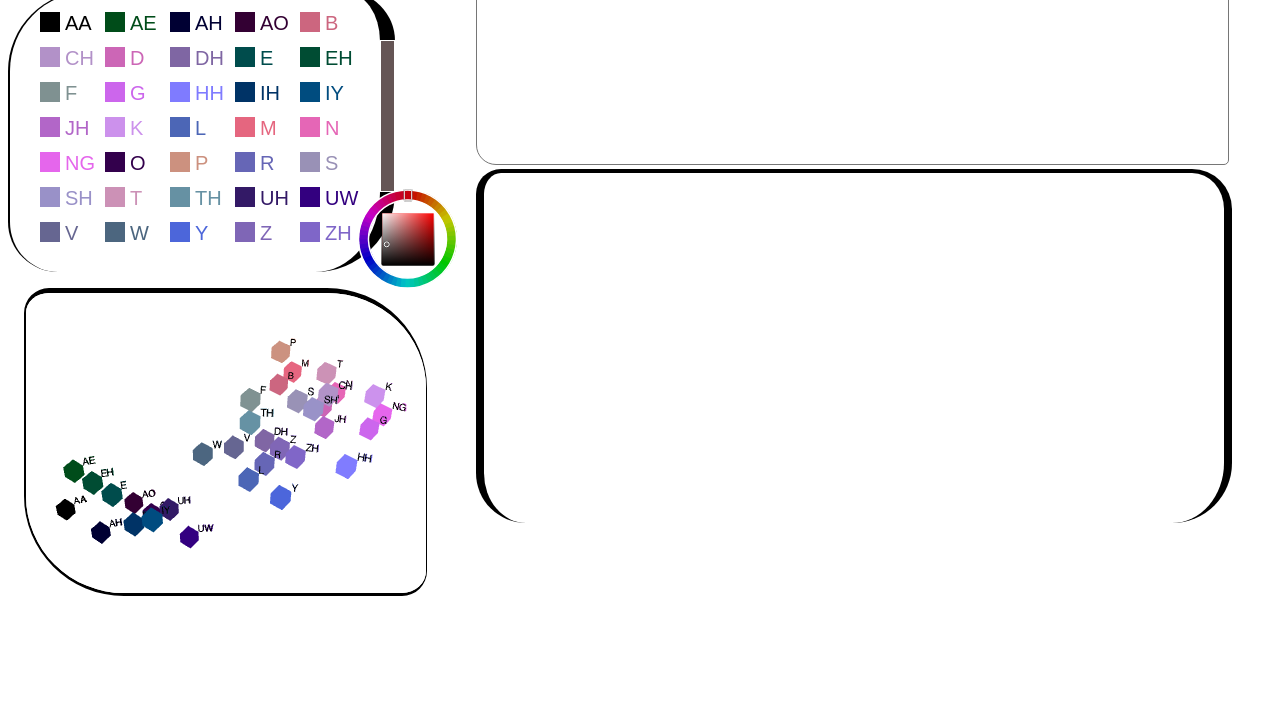
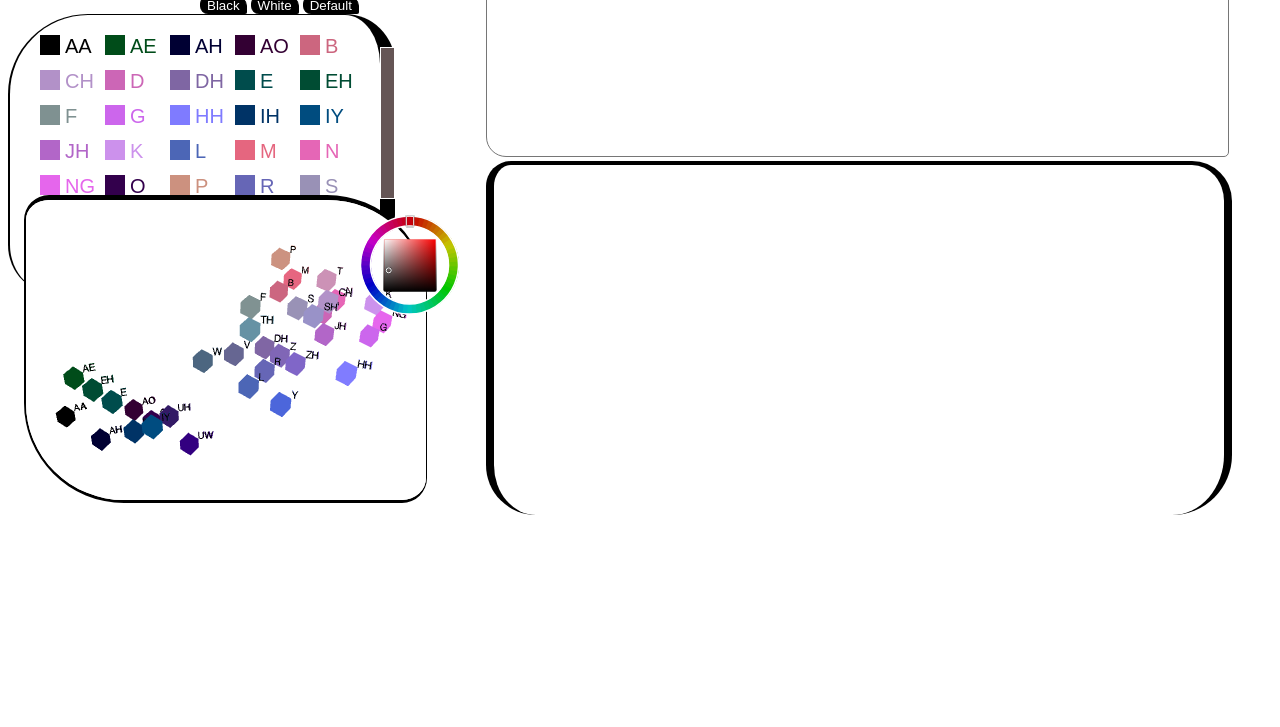
Before and after one commit to madwed/Phonetic-Color, a website: page index.html in a window 1280 px wide. Shown: the part 73-800 px from the top of the page. Drawn offline with Linux system fonts and the light colour scheme; animation ran at ten frames a second.

Commit message:
actually fixed color wheel to UI, need to fix click handling

```diff
--- a/index.html
+++ b/index.html
@@ -8,17 +8,17 @@
 
 	<div id="mapper">
 		<h1></h1>
-		<div id="words">
-			<!-- Is there a way to get value from #text_field w/o a document.getElementById -->
-			<input type="submit" value="Submit" id="submit" />
+			<button type="submit" id="submit">Submit</button>
 			<textarea id="text_field"></textarea>
-
-
-		</div>
-		<canvas id="textCanvas" width="740px"></canvas>
+		<canvas id="textCanvas"></canvas>
 	</div>
 	<div id="cuber">
 		<h1>Phonetic Color</h1>
+		<div id="buttons">
+			<button id="black" type="button">Black</button>
+			<button id="white" type="button">White</button>
+			<button id="default" type="button">Default</button>
+		</div>
 		<canvas id="keyCanvas" width="370px" height="280px"></canvas>
 		<div id="color"></div>
 		<div id="colorWheel"></div>
--- a/public/js/contentCanvas.js
+++ b/public/js/contentCanvas.js
@@ -1,12 +1,13 @@
 (function(){
 
 var textCanvas = document.getElementById("textCanvas"),
-textCtx = textCanvas.getContext("2d");
+textCtx = textCanvas.getContext("2d"),
+contentBox = document.getElementById("mapper");
 
 Operator.prototype.drawContent = function (codeString) {
 	var codedWords = codeString.split("J"), codedWordsLength = codedWords.length,
 		phoWidth = 4, phoHeight = 20,
-		margin = 40, rightMargin = textCanvas.width - margin - phoWidth,
+		margin = 40, rightMargin = contentBox.clientWidth - margin - phoWidth,
 		col = margin, row = margin / 4, newLine = phoHeight + 2, space = phoWidth * 2,
 		word, codedWord, codedLength, canvasHeight;
 	//Calculate the height the ca nvas should be for the input
@@ -21,7 +22,9 @@ Operator.prototype.drawContent = function (codeString) {
 	}, [phoHeight, 0]);
 	canvasHeight = canvasHeight[0] + row + row;
 	textCanvas.height = canvasHeight;
+	textCanvas.width = contentBox.clientWidth;
 	textCanvas.style.height = canvasHeight + "px";
+	textCanvas.style.width = contentBox.clientWidth + "px";
 
 	//Decode the words into arrays of colors
 	codedWords = codedWords.map(function(word){
--- a/public/js/cubeCanvas.js
+++ b/public/js/cubeCanvas.js
@@ -102,11 +102,15 @@ var render = function () {
 	renderer.render(scene, camera);
 };
 
-console.log(cubes);
+
 var updateCube = function(key, color){
 	cubes[key].cube.material.color = new THREE.Color( color );
 	cubes[key].label.material.color = new THREE.Color( color );
-}
+};
+
+var reset = function(){
+
+};
 
 Operator.prototype.updateCube = updateCube;
 
--- a/public/js/keyCanvas.js
+++ b/public/js/keyCanvas.js
@@ -2,13 +2,13 @@
 
 var keyCanvas = document.getElementById("keyCanvas"),
 		keyCtx = keyCanvas.getContext("2d"),
-		wheelBox = document.getElementById("colorWheel");
 		keyRect = keyCanvas.getBoundingClientRect(),
 		colorBox = document.getElementById("color");
 		var reg = /^#(.)\1(.)\2(.)\3$/;
 
     // this is where colorpicker created
-    var cp = Raphael.colorwheel(keyRect.right - 35, keyRect.bottom - 80, 100, "#655555", wheelBox);
+    var cp = Raphael.colorwheel(keyRect.right - 35, keyRect.bottom - 80, 100, "#655555");
+    colorBox.value = "#655555"
 
     cp.onchange = function (clr) {
         colorBox.value = clr.replace(reg, "#$1$2$3");
@@ -32,7 +32,6 @@ var keyCanvas = document.getElementById("keyCanvas"),
 			if(a.phoneme > b.phoneme) { return 1; }
 			return -1;
 		});
-		console.log(swatches);
 		var startX = 30, startY = 20, swatchSize = 20;
 
 		Operator.prototype.drawKeys = function(){
@@ -67,9 +66,12 @@ var keyCanvas = document.getElementById("keyCanvas"),
 				keyCtx.fillText(updateSwatch.phoneme, startX + 25, startY+18);
 				keyCtx.fillRect(startX, startY, swatchSize, swatchSize);
 				customCode[updateSwatch.key].color = colorBox.value;
-				this.drawContent(this.lastString);
+				if(this.lastString){
+					this.drawContent(this.lastString);
+				}
 				this.updateCube(updateSwatch.phoneme, colorBox.value);
 			}
 		}
 	}
+
 })();
--- a/public/js/operator.js
+++ b/public/js/operator.js
@@ -4,6 +4,7 @@
 
 function Operator () {
 	//Phoneme, color, 3D reference
+	this.resetFuncs = [];
 	this.defaultCode = {
 		a: {phoneme: "AA", color: "#000000"}, b: {phoneme: "AE", color: "#004c19"}, c: {phoneme: "AH", color: "#000033"},
 		d: {phoneme: "AO", color: "#330033"}, e: {phoneme: "E", color: "#004c4c"}, f: {phoneme: "EH", color: "#004c33"},
@@ -19,20 +20,22 @@ function Operator () {
 		H: {phoneme: "Z", color: "#7f66b6"}, I: {phoneme: "ZH", color: "#7f66c8"}
 	},
 		//Clone the defaultCode
+		console.log(this.defaultCode),
 		this.customCode = JSON.parse(JSON.stringify(this.defaultCode)),
+		console.log(this.defaultCode),
 		this.lastString = "";
 	var submitButton = document.getElementById("submit"),
 		keyCanvas = document.getElementById("keyCanvas");
 	var self = this;
 	var postText = function () {
-		console.log("hello");
 		var string = document.getElementById("text_field").value,
 			xmlhttp = new XMLHttpRequest();
 		xmlhttp.onreadystatechange = function(){
 			if (xmlhttp.readyState === 4 && xmlhttp.status === 200) {
-				console.log("hi");
 				self.lastString = xmlhttp.responseText;
-				self.drawContent(self.lastString);
+				if(self.lastString){
+					self.drawContent(self.lastString);
+				}
 			}
 		};
 		xmlhttp.open("POST", "/submit", true);
@@ -73,5 +76,15 @@ function Operator () {
 	this.initKeys();
 	keyClickHandler = keyClickHandler.bind(this);
 	keyCanvas.addEventListener("click", keyClickHandler);
+	var defaultButton = document.getElementById("default");
+	var reset = this.reset;
+	defaultButton.addEventListener("click", this.reset);
 
 }
+
+Operator.prototype.reset = function(){
+	console.log(this.defaultCode);
+	this.customCode = JSON.parse(JSON.stringify(this.defaultCode));
+	console.log(2);
+	this.drawKeys;
+}
--- a/public/stylesheets/stylesheet.css
+++ b/public/stylesheets/stylesheet.css
@@ -1,3 +1,8 @@
+/*Disable the blue box in chrome*/
+*:focus{
+	outline: 0;
+}
+
 html, body {
     max-width: 100%;
     overflow-x: hidden;
@@ -10,7 +15,7 @@ body{
 
 #mapper{
 	position: absolute;
-	width: 740px;
+	width: 57vw;
 	right: 5%;
 }
 
@@ -36,6 +41,10 @@ body{
 	border-radius: 25px 40px 60px 50px;
 }
 
+h1{
+	margin: .5em;
+}
+
 #cuber{
 	position: fixed;
 	left: 1.5em;
@@ -47,24 +56,29 @@ body{
 
 }
 
-#phoCubes{
+button{
+	color: white;
+	border: 1px solid black;
+	border-bottom: 0px solid black;
+	border-radius: 8px 10px 2px 8px;
+	background-color: black;
+	-webkit-user-select: none;  /* Chrome all / Safari all */
+	-moz-user-select: none;     /* Firefox all */
+	-ms-user-select: none;      /* IE 10+ */
+	-o-user-select: none;
+}
+
+#buttons{
 	position: relative;
-	height: 300px;
-	width: 400px;
-	top: -16em;
-	border-top: 5px solid black;
-	border-right: 1px solid black;
-	border-bottom: 3px solid black;
-	border-left: 2px solid black;
-	border-radius: 25px 100px;
+	left: 11em;
+}
 
-}
+
 
 #keyCanvas{
 	position: relative;
 	height: 280px;
 	width: 370px;
-	top: -1em;
 	right: 1em;
 	border-top: 1px solid black;
 	border-right: 15px solid black;
@@ -85,12 +99,25 @@ body{
 }
 
 #colorWheel{
-	position: relative;
-	height: 100px;
-	width: 100px;
+	position: fixed;
 	top: -254px;
 	left: 334px;
 }
+
+#phoCubes{
+	position: relative;
+	height: 300px;
+	width: 400px;
+	top: -16em;
+	border-top: 5px solid black;
+	border-right: 1px solid black;
+	border-bottom: 3px solid black;
+	border-left: 2px solid black;
+	border-radius: 25px 100px;
+
+}
+
+
 
 /*#cubeCanvLeft{
 	position: relative;
```
Also changed, not shown: public/js/raphael.js.
